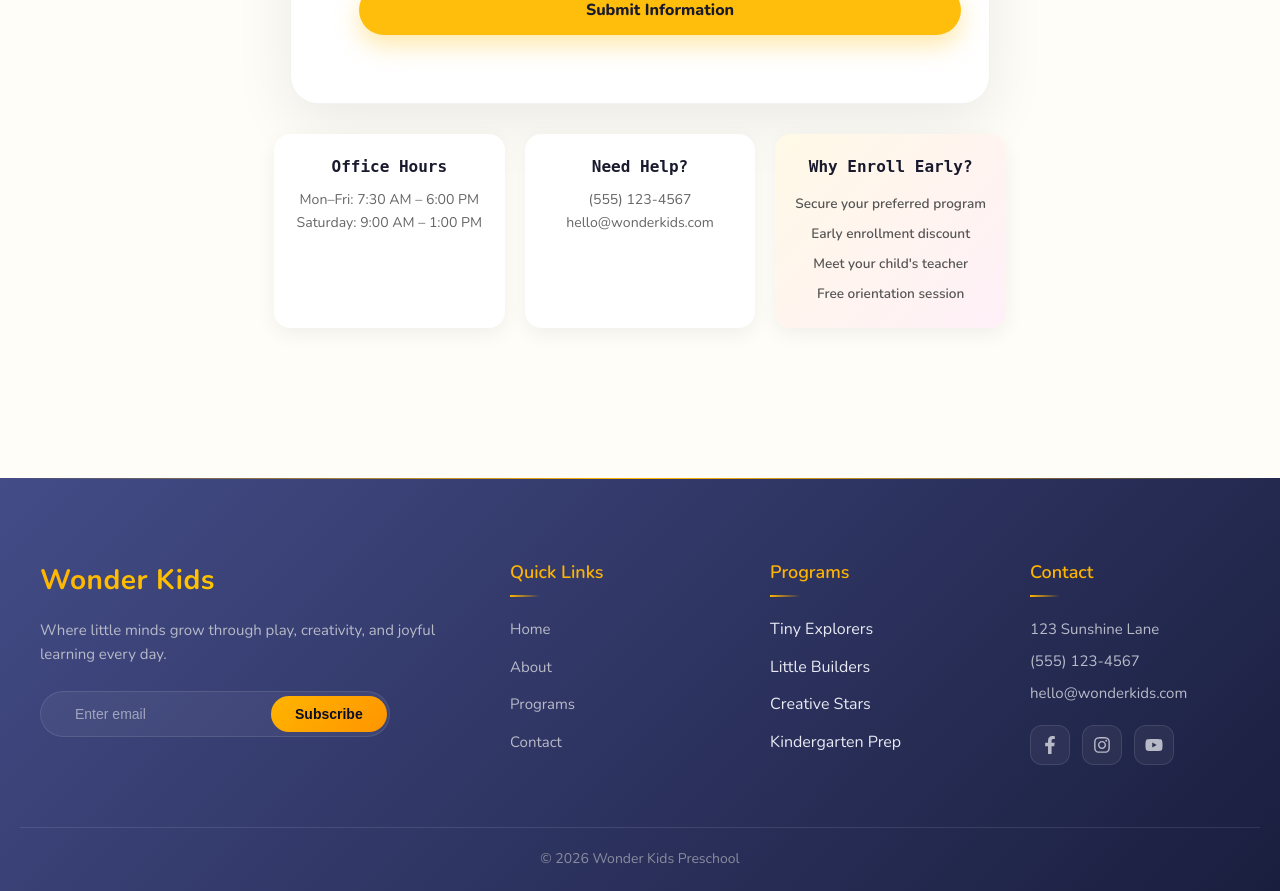
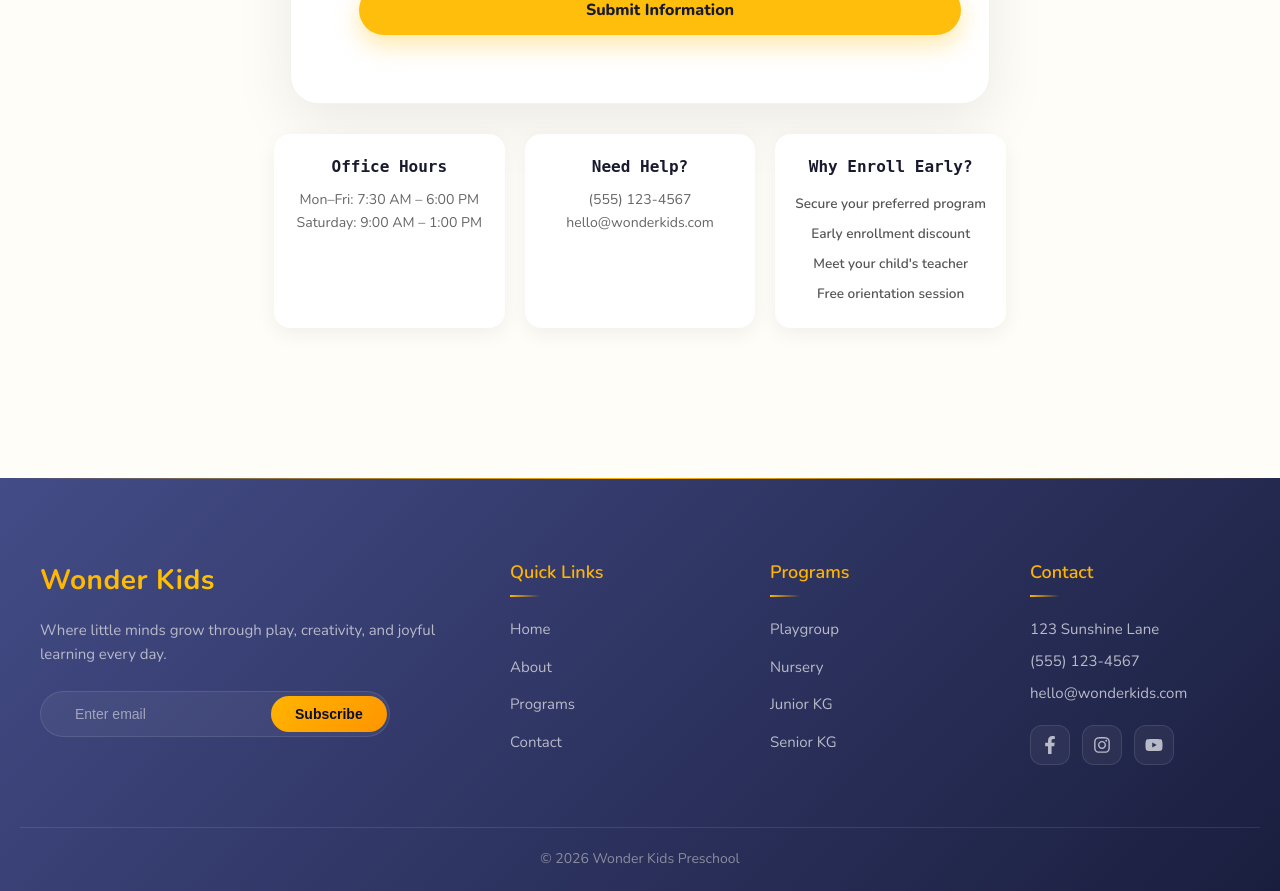
Before and after one commit to Akashpawar77/Crocodile, a React (Vite) app: page /enrollment in a window 1280 px wide. Shown: the part 980-1871 px from the top of the page. Built offline with nearby package versions, Linux system fonts and the light colour scheme.

Commit message:
latest chnage

```diff
--- a/index.html
+++ b/index.html
@@ -4,7 +4,6 @@
     <meta charset="UTF-8" />
     <meta name="viewport" content="width=device-width, initial-scale=1.0" />
 
-    <!-- ✅ Title (TEXT only) -->
     <title>Wonder Kids</title>
 
     <meta
@@ -12,8 +11,13 @@
       content="Wonder Kids Preschool — A joyful, play-based learning environment for children aged 2–6."
     />
 
-    <!-- ✅ Logo in browser tab -->
-    <link rel="icon" type="image/png" href="/wonder.png" />
+    <!-- ✅ Favicon -->
+    <link rel="icon" type="image/png" sizes="100x100" href="/wonder.png" />
+    <style>
+  html {
+    scroll-behavior: smooth;
+  }
+</style>
   </head>
 
   <body>
--- a/src/components/Footer.jsx
+++ b/src/components/Footer.jsx
@@ -20,6 +20,7 @@ export default function Footer() {
   return (
     <footer className="footer">
       <div className="footer-container">
+
         {/* BRAND */}
         <div className="footer-brand">
           <h2>Wonder Kids</h2>
@@ -41,38 +42,29 @@ export default function Footer() {
           </form>
         </div>
 
-        {/* LINKS */}
+        {/* QUICK LINKS */}
         <div className="footer-col">
           <h3>Quick Links</h3>
           <ul>
-            <li>
-              <Link to="/">Home</Link>
-            </li>
-            <li>
-              <Link to="/about">About</Link>
-            </li>
-            <li>
-              <Link to="/programs">Programs</Link>
-            </li>
-            <li>
-              <Link to="/contact">Contact</Link>
-            </li>
+            <li><Link to="/">Home</Link></li>
+            <li><Link to="/about">About</Link></li>
+            <li><Link to="/programs">Programs</Link></li>
+            <li><Link to="/contact">Contact</Link></li>
           </ul>
         </div>
 
-        {/* PROGRAMS */}
+        {/* ✅ PROGRAM LINKS */}
         <div className="footer-col">
           <h3>Programs</h3>
           <ul>
-            <li>Tiny Explorers</li>
-            <li>Little Builders</li>
-            <li>Creative Stars</li>
-            <li>Kindergarten Prep</li>
+            <li><Link to="/programs#Playgroup">Playgroup</Link></li>
+            <li><Link to="/programs#Nursery">Nursery</Link></li>
+            <li><Link to="/programs#Junior KG">Junior KG</Link></li>
+            <li><Link to="/programs#Senior KG">Senior KG</Link></li>
           </ul>
         </div>
 
         {/* CONTACT */}
-        {/* CONTACT - Updated social section */}
         <div className="footer-col">
           <h3>Contact</h3>
           <p>123 Sunshine Lane</p>
@@ -80,17 +72,12 @@ export default function Footer() {
           <p>hello@wonderkids.com</p>
 
           <div className="social">
-            <a href="#" aria-label="Facebook">
-              <FaFacebookF />
-            </a>
-            <a href="#" aria-label="Instagram">
-              <FaInstagram />
-            </a>
-            <a href="#" aria-label="YouTube">
-              <FaYoutube />
-            </a>
+            <a href="#"><FaFacebookF /></a>
+            <a href="#"><FaInstagram /></a>
+            <a href="#"><FaYoutube /></a>
           </div>
         </div>
+
       </div>
 
       <div className="footer-bottom">
--- a/src/components/Navbar.css
+++ b/src/components/Navbar.css
@@ -86,6 +86,7 @@
   color: #1a1a2e;
 }
 
+
 .nav-cta {
   padding: 10px 22px !important;
   font-size: 0.9rem !important;
--- a/src/pages/Enrollment.css
+++ b/src/pages/Enrollment.css
@@ -230,7 +230,7 @@
 
 .sidebar-card p { font-size: 0.88rem; color: #666; line-height: 1.6; }
 
-.sidebar-card.highlight-card { background: linear-gradient(135deg, #FFF9E6, #FFF0F8); }
+.sidebar-card.highlight-card { background: linear-gradient(135deg, white, white); }
 
 .sidebar-card ul { list-style: none; }
 .sidebar-card ul li { font-size: 0.85rem; color: #555; padding: 4px 0; font-weight: 600; }
--- a/src/pages/Programs.jsx
+++ b/src/pages/Programs.jsx
@@ -1,8 +1,11 @@
-import React, { useState } from "react";
+import React, { useState, useEffect } from "react";
+import { useLocation } from "react-router-dom";
 import programs from "../data/programs";
 import "./Programs.css";
 
 export default function Programs() {
+
+  const location = useLocation();
 
   const [activeProgram, setActiveProgram] = useState(null);
   const [selectedClass, setSelectedClass] = useState("Playgroup");
@@ -86,6 +89,22 @@ export default function Programs() {
     }
   };
 
+  /* ✅ FIX: HANDLE FOOTER CLICK (HASH) */
+  useEffect(() => {
+    const hash = decodeURIComponent(location.hash.replace("#", ""));
+
+    if (hash && programContent[hash]) {
+      setSelectedClass(hash);
+
+      setTimeout(() => {
+        const element = document.getElementById("program-section");
+        if (element) {
+          element.scrollIntoView({ behavior: "smooth" });
+        }
+      }, 100);
+    }
+  }, [location]);
+
   const content = programContent[selectedClass];
 
   return (
@@ -111,12 +130,12 @@ export default function Programs() {
           ))}
         </div>
 
-
         {/* PROGRAM INFORMATION */}
 
         <div className="program-info">
 
-          <h3>{selectedClass}</h3>
+          {/* ✅ FIXED ID (STATIC) */}
+          <h3 id="program-section">{selectedClass}</h3>
 
           <div className="info-strip">
 
@@ -170,6 +189,11 @@ export default function Programs() {
               onClick={() => {
                 setSelectedClass(prog.title);
                 setActiveProgram(prog);
+
+                window.scrollTo({
+                  top: 0,
+                  behavior: "smooth"
+                });
               }}
             >
 
@@ -183,25 +207,14 @@ export default function Programs() {
 
                 <h3>{prog.title}</h3>
 
-        {/* <button
-          className="plus-btn"
-          onClick={(e) => {
-            e.setActiveProgram();
-            // e.stopPropagation();
-            // setActiveProgram(prog);
-            // setSelectedClass(prog.title);
-          }}
-        > */}
                 {Object.keys(programContent).map((cls) => (
                   <button
                     key={cls}
                     className={selectedClass === prog.title ? "active-tab" : ""}
                     onClick={() => setSelectedClass(prog.title)}
                   >
-
                   </button>
                 ))}
-
 
               </div>
 
@@ -212,58 +225,6 @@ export default function Programs() {
 
       </div>
 
-
-
-
-      {/* POPUP */}
-
-      {/* {activeProgram && (
-        <div className="program-popup-overlay">
-
-          <div className="program-popup">
-
-            <button
-              className="close-btn"
-              onClick={() => setActiveProgram(null)}
-            >
-              ✕
-            </button>
-
-            <h2>{activeProgram.title}</h2>
-
-            <div className="popup-details">
-
-              <div className="detail">
-                <span>👶</span>
-                <p>{activeProgram.age}</p>
-              </div>
-
-              <div className="detail">
-                <span>📅</span>
-                <p>{activeProgram.days}</p>
-              </div>
-
-              <div className="detail">
-                <span>⏰</span>
-                <p>{activeProgram.time}</p>
-              </div>
-
-             {Object.keys(programContent).map((cls) => (
-              <button
-                key={cls}
-                className={selectedClass === cls ? "active-tab" : ""}
-                onClick={() => setSelectedClass(cls)}
-              >
-                {cls}
-              </button>
-            ))}
-            </div>
-
-          </div>
-
-        </div>
-      )} */}
-
     </div>
   );
 }
```
Also changed, not shown: src/main.jsx (line endings or trailing spaces), 1 other file (tests, documents, lock files or other folders). Lines whose indentation alone changed are shown as unchanged.
